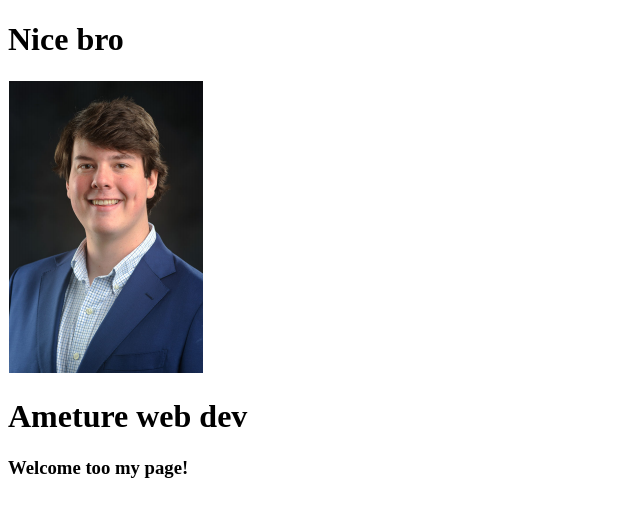
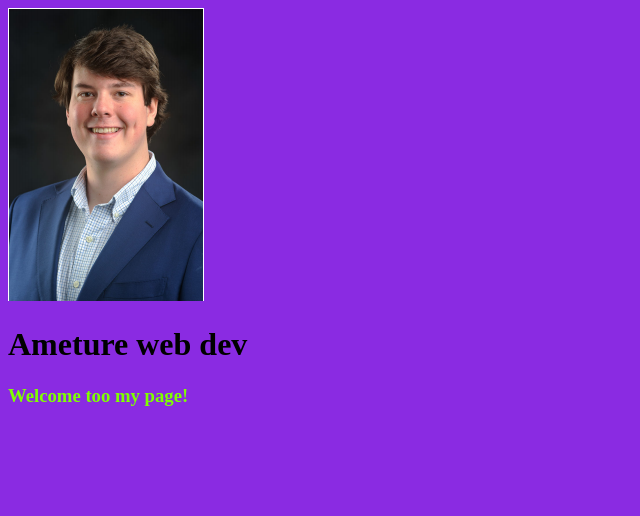
Before and after one commit to jacksonclark57/jacksonclark57.github.io, a plain HTML site: page index.html in a window 1280 px wide. Shown: the whole page, without its empty margins (0-640 px from the left). Drawn offline with Linux system fonts and the light colour scheme.

Commit message:
added css to the page

```diff
--- a/index.html
+++ b/index.html
@@ -1,10 +1,11 @@
 <!DOCTYPE html>
 <head>
-    <h1>Nice bro</h1>
+    <title>Jacksons Page</title>
+    <link rel="stylesheet" href="design.css"/>
 </head>
 <body>
  <img src="Teams Pic.PNG" alt="jacksons Headshot">
  <h1>Ameture web dev</h1>
- <h3>Welcome too my page!</h3>
+ <h3 id = poo>Welcome too my page!</h3>
 </body>
 </html>
```
